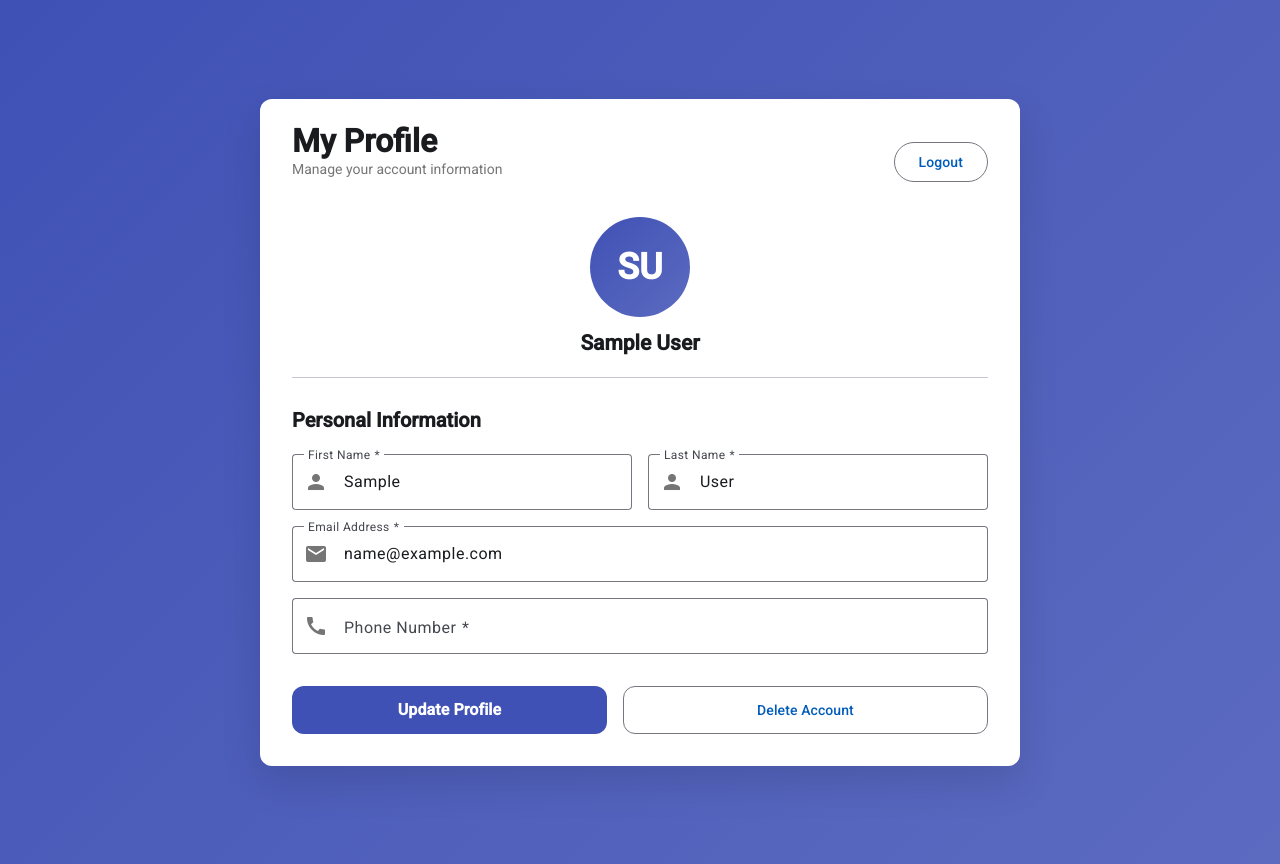
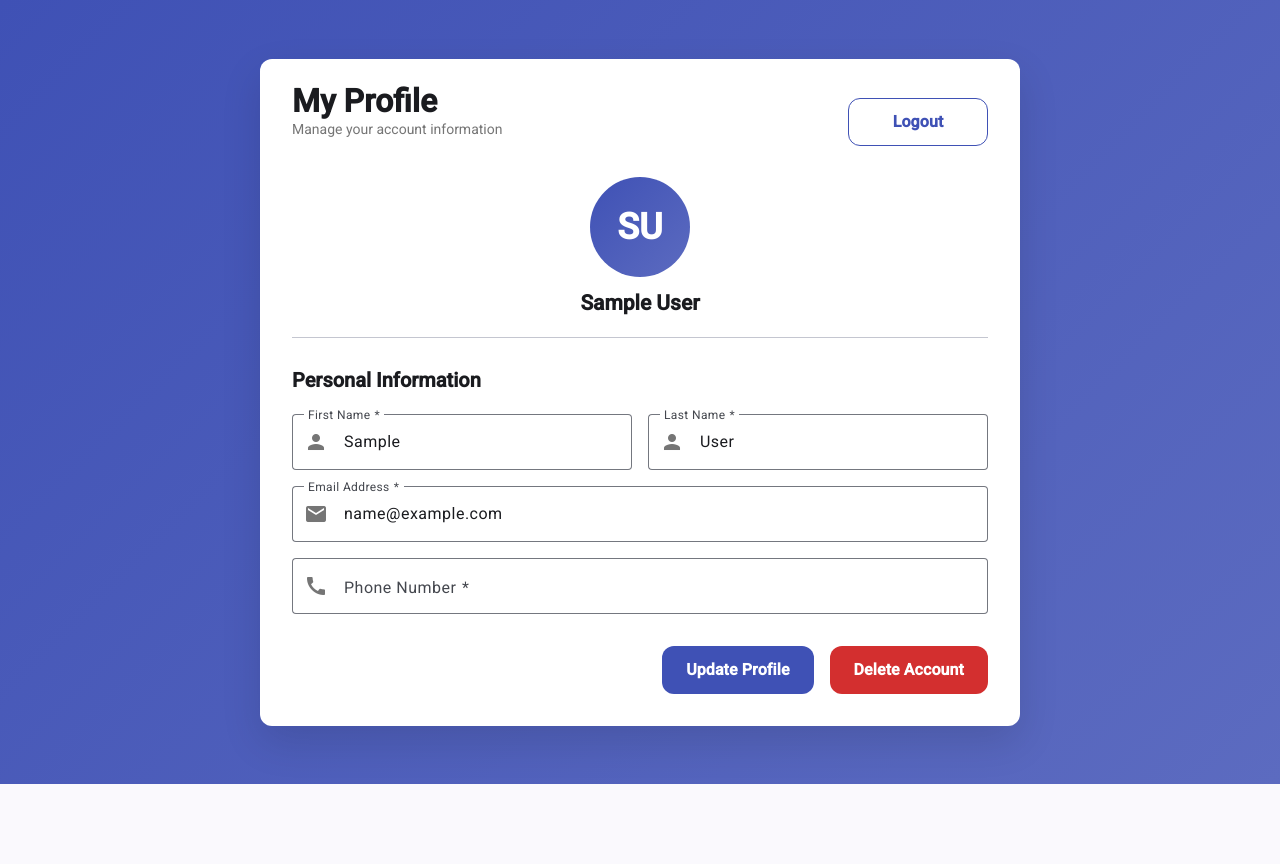
Before and after one commit to pavan0209/angular-user-authentication, an Angular app: page /dashboard in a window 1280 px wide. After the commit the page ends 800 px from the top, so only its background shows below. Built offline with nearby package versions, Linux system fonts and the light colour scheme; sample sign-in values are in the browser's storage.

Commit message:
integrated delete user api and updated buttons across screens

```diff
--- a/src/app/features/auth/dashboard/dashboard.html
+++ b/src/app/features/auth/dashboard/dashboard.html
@@ -8,7 +8,8 @@
           <p class="dashboard__subtitle">Manage your account information</p>
         </div>
 
-        <button mat-stroked-button color="primary" type="button" (click)="logout()">Logout</button>
+        <app-button text="Logout" variant="secondary" [fullWidth]="false" (buttonClick)="logout()">
+        </app-button>
       </header>
 
       <div class="dashboard__profile">
@@ -60,19 +61,12 @@
         </app-text-field>
 
         <div class="dashboard__actions">
-          <div class="dashboard__action">
+          <!-- <div class="dashboard__action"> -->
             <app-button text="Update Profile" (click)="updateProfile()"> </app-button>
-          </div>
+          <!-- </div> -->
 
-          <button
-            mat-stroked-button
-            color="warn"
-            type="button"
-            class="dashboard__delete"
-            (click)="deleteProfile()"
-          >
-            Delete Account
-          </button>
+          <app-button text="Delete Account" variant="danger" (buttonClick)="deleteProfile()">
+          </app-button>
         </div>
       </form>
     </section>
--- a/src/app/features/auth/dashboard/dashboard.scss
+++ b/src/app/features/auth/dashboard/dashboard.scss
@@ -6,7 +6,7 @@
 @use '../../../../styles/abstracts/transitions' as AppTransitions;
 
 .dashboard {
-  min-height: 100vh;
+  min-height: 90vh;
   display: flex;
   justify-content: center;
   align-items: center;
@@ -98,6 +98,7 @@
 
 .dashboard__actions {
   display: flex;
+  justify-content: end;
   gap: AppSpacing.$spacing-md;
   margin-top: AppSpacing.$spacing-md;
 }
--- a/src/app/features/auth/dashboard/dashboard.ts
+++ b/src/app/features/auth/dashboard/dashboard.ts
@@ -4,9 +4,11 @@ import { Router } from '@angular/router';
 
 import { MatButtonModule } from '@angular/material/button';
 import { MatDividerModule } from '@angular/material/divider';
+import { MatDialog, MatDialogModule } from '@angular/material/dialog';
 
 import { AppButton } from '../../../shared/components/app-button/app-button';
 import { AppTextField } from '../../../shared/components/app-text-field/app-text-field';
+import { AppConfirmDialog } from '../../../shared/components/app-confirm-dialog/app-confirm-dialog';
 
 import { UserResponse } from '../../auth/models/user-response';
 import { AuthService } from '../services/auth';
@@ -16,7 +18,14 @@ import { NotificationService } from '../../../core/services/notification';
 @Component({
   selector: 'app-dashboard',
   standalone: true,
-  imports: [ReactiveFormsModule, MatButtonModule, MatDividerModule, AppButton, AppTextField],
+  imports: [
+    ReactiveFormsModule,
+    MatButtonModule,
+    MatDividerModule,
+    MatDialogModule,
+    AppButton,
+    AppTextField,
+  ],
   templateUrl: './dashboard.html',
   styleUrl: './dashboard.scss',
 })
@@ -24,6 +33,8 @@ export class Dashboard implements OnInit {
   private readonly fb = inject(FormBuilder);
 
   private readonly router = inject(Router);
+
+  private readonly dialog = inject(MatDialog);
 
   private readonly authService = inject(AuthService);
 
@@ -97,6 +108,39 @@ export class Dashboard implements OnInit {
   }
 
   deleteProfile(): void {
-    console.log('Delete Profile');
+    const dialogRef = this.dialog.open(AppConfirmDialog, {
+      width: '420px',
+      disableClose: true,
+      data: {
+        title: 'Delete Account',
+        message: 'Are you sure you want to delete your account? This action cannot be undone.',
+        confirmButtonText: 'Delete',
+        cancelButtonText: 'Cancel',
+      },
+    });
+
+    dialogRef.afterClosed().subscribe((confirmed: boolean) => {
+      if (!confirmed) {
+        return;
+      }
+      this.deleteUser();
+    });
+  }
+
+  private deleteUser(): void {
+    this.loadingService.show();
+    this.authService.deleteUser(this.user.id).subscribe({
+      next: (response) => {
+        this.loadingService.hide();
+        this.notificationService.success(response.message);
+        this.profileForm.reset();
+        localStorage.removeItem('user');
+        this.router.navigate(['/login']);
+      },
+      error: (error) => {
+        this.loadingService.hide();
+        this.notificationService.error(error.error?.message ?? 'Unable to delete account.');
+      },
+    });
   }
 }
--- a/src/app/features/auth/login/login.html
+++ b/src/app/features/auth/login/login.html
@@ -21,7 +21,7 @@
     <div class="login-form__actions">
       <a class="login-form__forgot-password" href="javascript:void(0)"> Forgot Password? </a>
 
-      <app-button text="Login" type="submit"> </app-button>
+      <app-button text="Login" type="submit" [loading]="loadingService.isLoading()"> </app-button>
     </div>
   </form>
 
--- a/src/app/features/auth/login/login.ts
+++ b/src/app/features/auth/login/login.ts
@@ -10,6 +10,7 @@ import { AppTextField } from '../../../shared/components/app-text-field/app-text
 import { AuthService } from '../services/auth';
 import { LoadingService } from '../../../core/services/loading';
 import { NotificationService } from '../../../core/services/notification';
+import { delay } from 'rxjs';
 
 @Component({
   selector: 'app-login',
@@ -23,7 +24,7 @@ export class Login {
 
   private readonly authService = inject(AuthService);
 
-  private readonly loadingService = inject(LoadingService);
+  protected readonly loadingService = inject(LoadingService);
 
   private readonly notificationService = inject(NotificationService);
 
@@ -42,7 +43,10 @@ export class Login {
 
     this.loadingService.show();
 
-    this.authService.login(this.loginForm.getRawValue()).subscribe({
+    this.authService
+      .login(this.loginForm.getRawValue())
+      .pipe(delay(2000))
+      .subscribe({
         next: (response) => {
           this.loadingService.hide();
           this.notificationService.success(response.message);
--- a/src/app/features/auth/services/auth.ts
+++ b/src/app/features/auth/services/auth.ts
@@ -32,6 +32,10 @@ export class AuthService {
     );
   }
 
+  deleteUser(id: number) {
+    return this.apiService.delete<ApiResponse<void>>(ApiEndpoints.AUTH.DELETE_USER(id));
+  }
+
   logout(): void {
     localStorage.removeItem('accessToken');
 
--- a/src/app/shared/constants/api-endpoints.ts
+++ b/src/app/shared/constants/api-endpoints.ts
@@ -3,5 +3,6 @@ export const ApiEndpoints = {
     LOGIN: '/auth/login',
     REGISTER: '/auth/register',
     UPDATE_USER: (id: number) => `/auth/update/${id}`,
+    DELETE_USER: (id: number) => `/auth/delete/${id}`,
   },
 };
```
Lines whose indentation alone changed are shown as unchanged.
